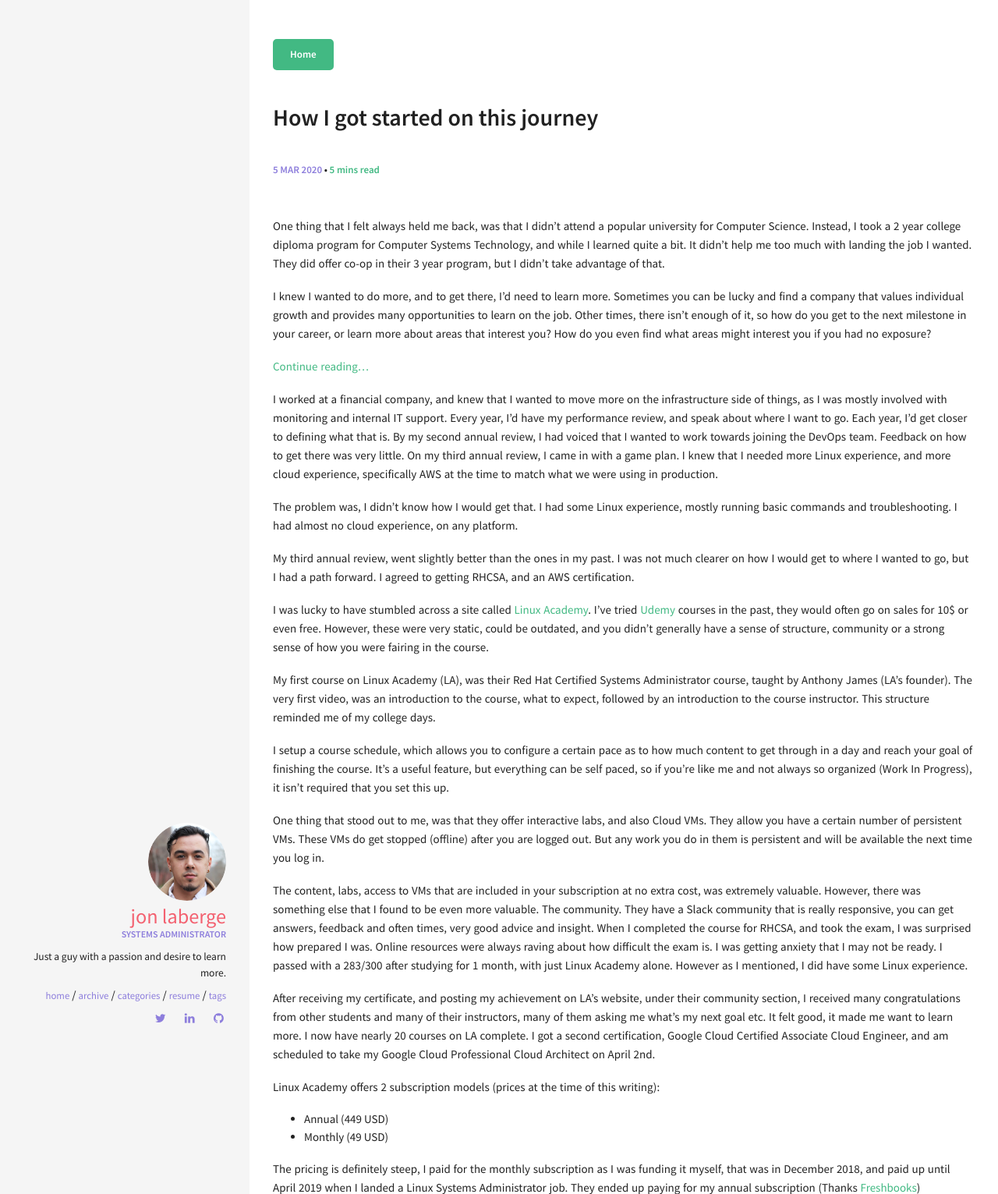
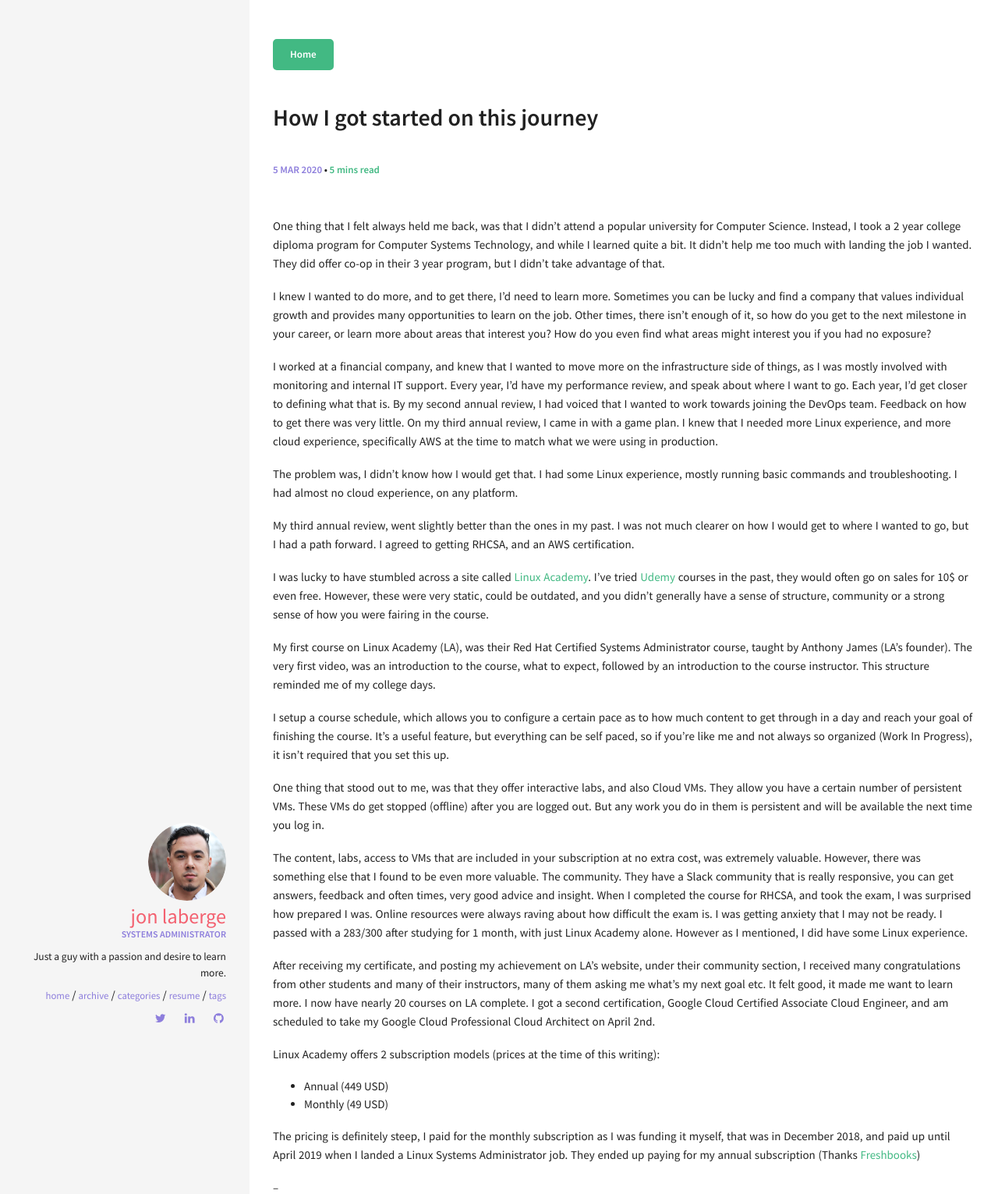
Before and after one commit to jrlaberge/jrlaberge.github.io, a Jekyll site: the page built from _posts/2020-03-05-how-i-started-my-journey.md, in a window 1280 px wide, cut to the strip 0-1531 px from the top of the page. Shown: the whole strip at 78% size. Built offline with Jekyll 4.4.1, drawn with Linux system fonts in a browser that asks for light colours.

Commit message:
Update 2020-03-05-how-i-started-my-journey.md

```diff
--- a/_posts/2020-03-05-how-i-started-my-journey.md
+++ b/_posts/2020-03-05-how-i-started-my-journey.md
@@ -9,9 +9,6 @@ comments: true
 One thing that I felt always held me back, was that I didn't attend a popular university for Computer Science. Instead, I took a 2 year college diploma program for Computer Systems Technology, and while I learned quite a bit. It didn't help me too much with landing the job I wanted. They did offer co-op in their 3 year program, but I didn't take advantage of that.
 
 I knew I wanted to do more, and to get there, I'd need to learn more. Sometimes you can be lucky and find a company that values individual growth and provides many opportunities to learn on the job. Other times, there isn't enough of it, so how do you get to the next milestone in your career, or learn more about areas that interest you? How do you even find what areas might interest you if you had no exposure?
-
-<a href="https://jrlaberge.github.io/articles/2020-03/how-i-started-my-journey">Continue reading...</a>
-
 <!--more-->
 
 I worked at a financial company, and knew that I wanted to move more on the infrastructure side of things, as I was mostly involved with monitoring and internal IT support. Every year, I'd have my performance review, and speak about where I want to go. Each year, I'd get closer to defining what that is. By my second annual review, I had voiced that I wanted to work towards joining the DevOps team. Feedback on how to get there was very little. On my third annual review, I came in with a
```
